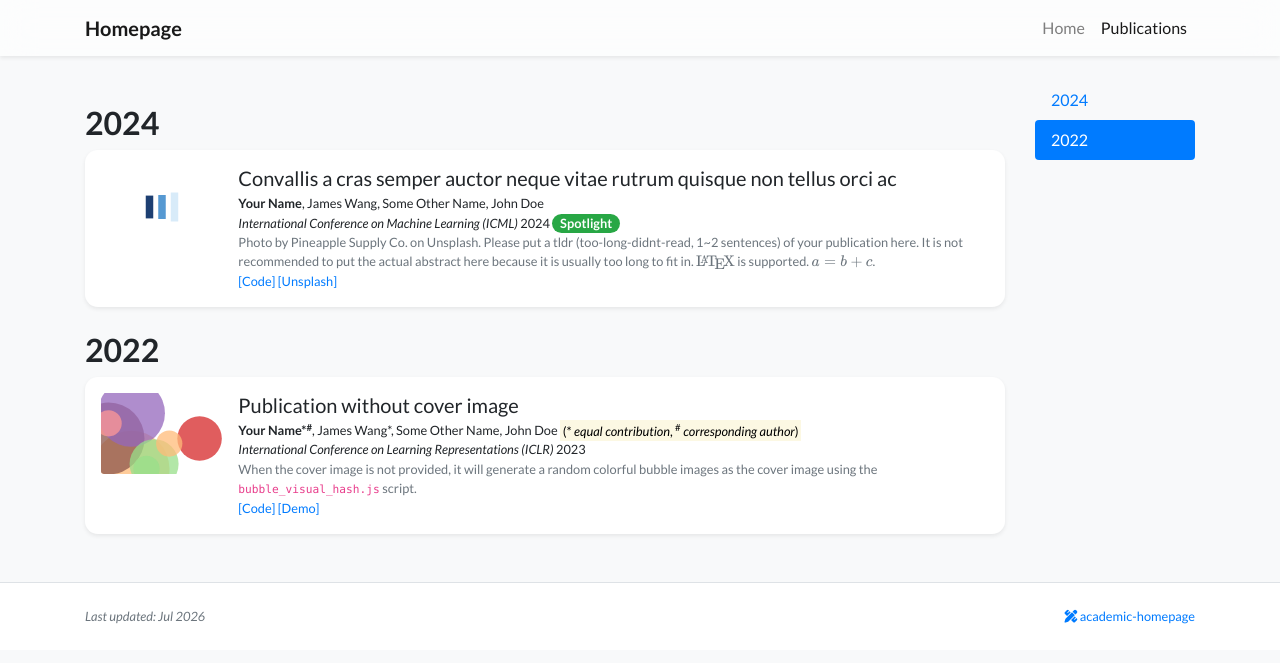
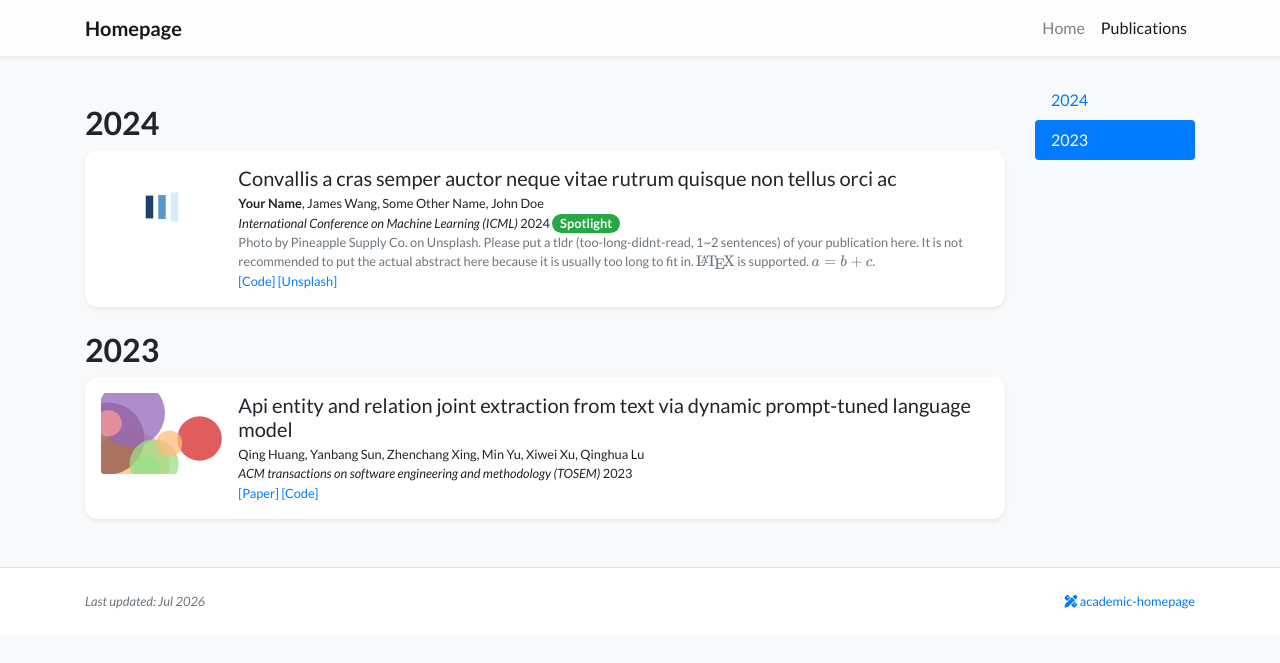
Before and after one commit to ybsun0215/ybsun0215.github.io, a Jekyll site: the page built from publications.html, in a window 1280 px wide. Shown: the top 663 px of the page. Built offline with Jekyll 4.4.1, drawn with Linux system fonts in a browser that asks for light colours; nearby versions of some CDN libraries; a style sheet for code colours, icons or effects is not loaded.

Commit message:
Update publication details and authors

```diff
--- a/_publications/2023/2023-pub-example-no-cover.md
+++ b/_publications/2023/2023-pub-example-no-cover.md
@@ -1,22 +1,22 @@
 ---
-title:          "Publication without cover image"
-date:           2023-01-1 00:01:00 +0800
+title:          "Api entity and relation joint extraction from text via dynamic prompt-tuned language model"
+date:           2023-11-23 00:01:00 +0800
 selected:       false
-pub:            "International Conference on Learning Representations (ICLR)"
+pub:            "ACM transactions on software engineering and methodology (TOSEM)"
 # pub_pre:        "Submitted to "
 # pub_post:       'Under review.'
 # pub_last:       ' <span class="badge badge-pill badge-publication badge-success">Spotlight</span>'
 pub_date:       "2023"
 
-abstract: >-
-  When the cover image is not provided, it will generate a random colorful bubble images as the cover image using the <code>bubble_visual_hash.js</code> script.
 # cover:          /assets/images/covers/cover3.jpg
 authors:
-  - Your Name*#
-  - James Wang*
-  - Some Other Name
-  - John Doe
+  - Qing Huang
+  - Yanbang Sun
+  - Zhenchang Xing
+  - Min Yu
+  - Xiwei Xu
+  - Qinghua Lu
 links:
-  Code: https://github.com/luost26/bubble-visual-hash
-  Demo: https://luost26.github.io/bubble-visual-hash
+  Paper: https://dl.acm.org/doi/full/10.1145/3607188
+  Code: https://github.com/SE-qinghuang/AERJE
 ---
```
